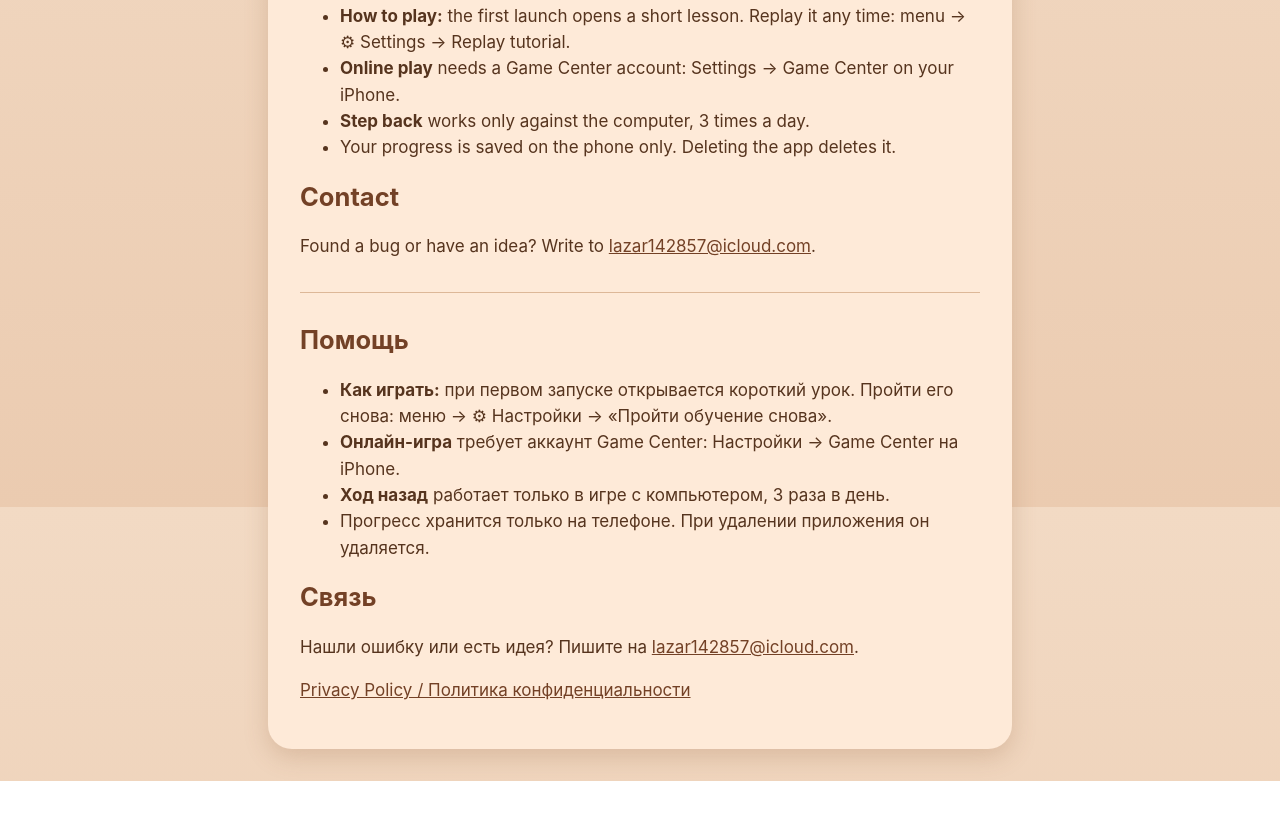
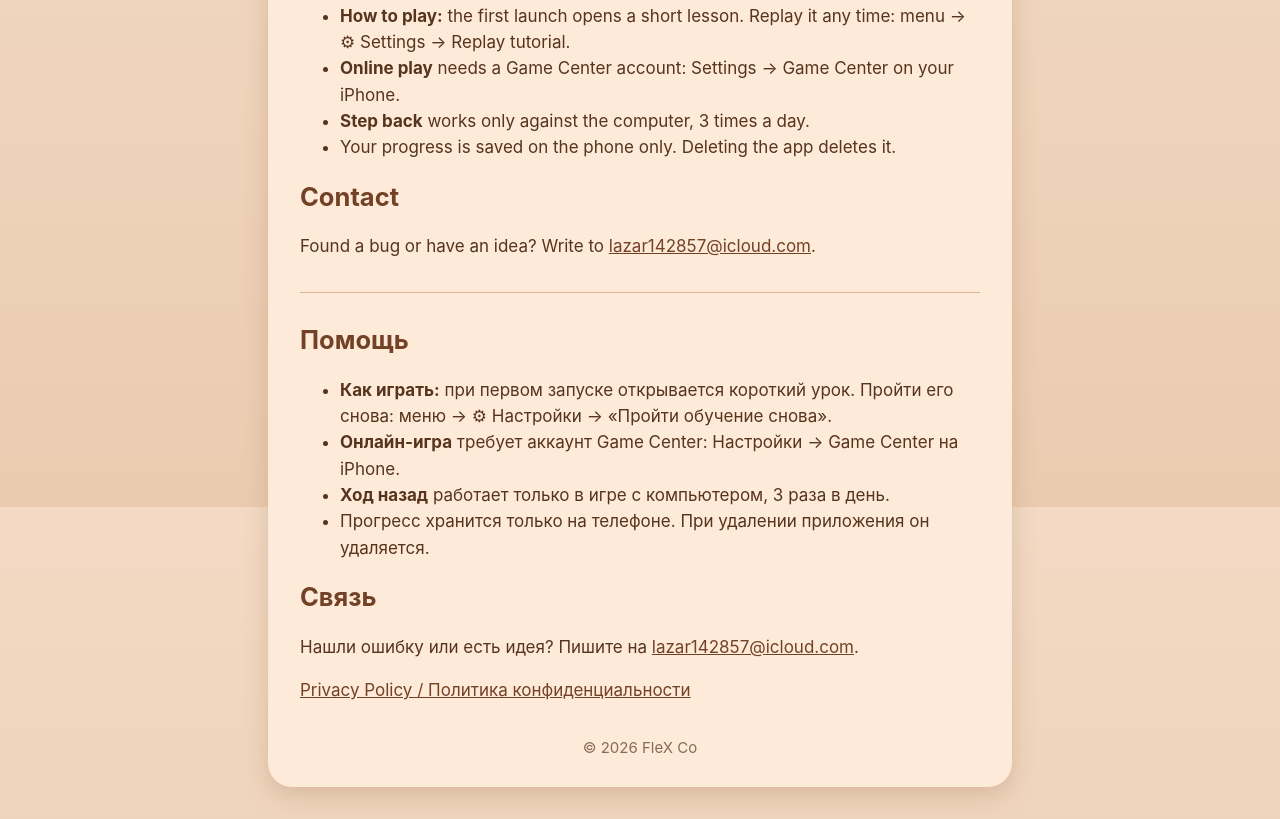
Before and after one commit to AlexLazarev/AlexLazarev.github.io, a plain HTML site: page catsboo/index.html in a window 1280 px wide. Shown: the part 293-1112 px from the top of the page. Before the commit the page ends 1074 px from the top, so only its background shows below. Drawn offline with Linux system fonts and the light colour scheme.

Commit message:
Cats Boo pages: FleX Co footer

```diff
--- a/catsboo/index.html
+++ b/catsboo/index.html
@@ -40,6 +40,7 @@
   </div>
 
   <p><a href="privacy.html">Privacy Policy / Политика конфиденциальности</a></p>
+  <footer>© 2026 FleX Co</footer>
 </main>
 </body>
 </html>
--- a/catsboo/style.css
+++ b/catsboo/style.css
@@ -28,3 +28,4 @@ nav { margin-bottom: 20px; }
 nav a { margin-right: 16px; font-weight: 600; }
 .updated { opacity: 0.7; font-size: 15px; }
 hr { border: none; border-top: 1px solid #DDB898; margin: 32px 0; }
+footer { margin-top: 32px; text-align: center; opacity: 0.7; font-size: 15px; }
```
Also changed, not shown: catsboo/privacy.html (+1 -0 lines).
